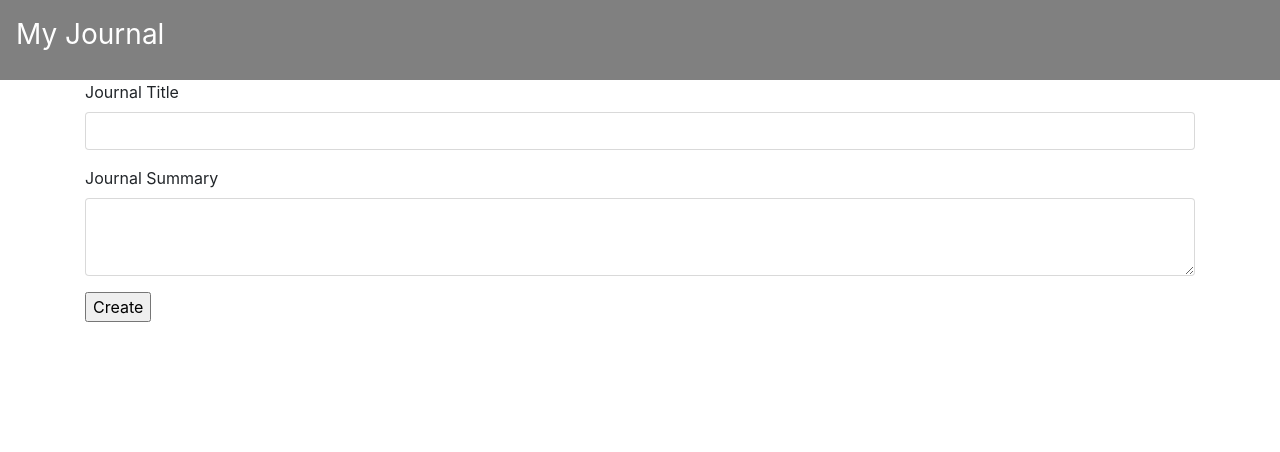
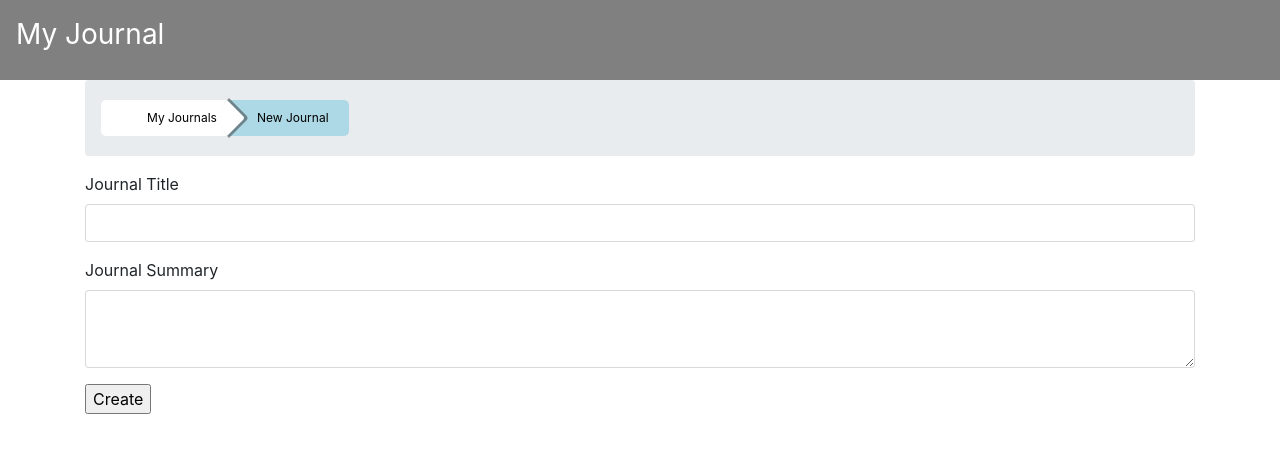
Before and after one commit to jmaynard100/professional-journal, an Angular app: page /journals/new in a window 1280 px wide. Shown: the top 452 px of the page. Built offline with nearby package versions, Linux system fonts and the light colour scheme.

Commit message:
added breadcrumb menu to create journal and create entry

```diff
--- a/src/app/components/create-entry/create-entry.component.css
+++ b/src/app/components/create-entry/create-entry.component.css
@@ -0,0 +1,107 @@
+@import url(https://fonts.googleapis.com/css?family=Merriweather+Sans);
+
+
+html, body {min-height: 100%;}
+
+.breadcrumb {
+	/*centering*/
+    padding-bottom: 20px;
+    padding-top: 20px;
+    font-size: 20px;
+}
+.breadcrumb a {
+	text-decoration: none;
+	outline: none;
+	display: block;
+	float: left;
+	font-size: 12px;
+	line-height: 36px;
+	color: white;
+    /*need more margin on the left of links to accomodate the numbers*/
+    padding: 0 10px 0 30px;
+	position: relative;
+}
+/*since the first link does not have a triangle before it we can reduce the left padding to make it look consistent with other links*/
+.breadcrumb a:first-child {
+	padding-left: 46px;
+	border-radius: 5px 0 0 5px; /*to match with the parent's radius*/
+}
+.breadcrumb a:first-child:before {
+	left: 14px;
+}
+.breadcrumb a:last-child {
+	border-radius: 0 5px 5px 0; /*this was to prevent glitches on hover*/
+	padding-right: 20px;
+}
+
+/*hover/active styles*/
+.breadcrumb a.active, .breadcrumb a:hover{
+	background: #333;
+	background: linear-gradient(#333, #000);
+}
+.breadcrumb a.active:after, .breadcrumb a:hover:after {
+	background: #333;
+	background: linear-gradient(135deg, #333, #000);
+}
+
+/*adding the arrows for the breadcrumbs using rotated pseudo elements*/
+.breadcrumb a:after {
+	content: '';
+	position: absolute;
+	top: 0;
+	right: -18px; /*half of square's length*/
+	/*same dimension as the line-height of .breadcrumb a */
+	width: 36px;
+	height: 36px;
+	/*as you see the rotated square takes a larger height. which makes it tough to position it properly. So we are going to scale it down so that the diagonals become equal to the line-height of the link. We scale it to 70.7% because if square's:
+	length = 1; diagonal = (1^2 + 1^2)^0.5 = 1.414 (pythagoras theorem)
+	if diagonal required = 1; length = 1/1.414 = 0.707*/
+	transform: scale(0.707) rotate(45deg);
+	/*we need to prevent the arrows from getting buried under the next link*/
+	z-index: 1;
+	/*background same as links but the gradient will be rotated to compensate with the transform applied*/
+	background: #666;
+	background: linear-gradient(135deg, #666, #333);
+	/*stylish arrow design using box shadow*/
+	box-shadow:
+		2px -2px 0 2px rgba(0, 0, 0, 0.4),
+		3px -3px 0 2px rgba(255, 255, 255, 0.1);
+	/*
+		5px - for rounded arrows and
+		50px - to prevent hover glitches on the border created using shadows*/
+	border-radius: 0 5px 0 50px;
+}
+/*we dont need an arrow after the last link*/
+.breadcrumb a:last-child:after {
+	content: none;
+}
+/*we will use the :before element to show numbers*/
+.breadcrumb a:before {
+	/*some styles now*/
+	border-radius: 100%;
+	width: 20px;
+	height: 20px;
+	line-height: 20px;
+	margin: 8px 0;
+	position: absolute;
+	top: 0;
+	left: 10px;
+	background: #FFFEFE;
+	background: linear-gradient(#FEFEFE, #FDFCFC);
+	font-weight: bold;
+}
+
+
+.flat a, .flat a:after {
+	background: white;
+	color: black;
+	transition: all 0.5s;
+}
+.flat a:before {
+	background: white;
+	box-shadow: 0 0 0 1px #FFFFFF;
+}
+.flat a:hover, .flat a.active,
+.flat a:hover:after, .flat a.active:after{
+	background: lightblue;
+}
--- a/src/app/components/create-entry/create-entry.component.html
+++ b/src/app/components/create-entry/create-entry.component.html
@@ -1,3 +1,8 @@
+<div class="breadcrumb flat">
+  <a [routerLink]="['/journals']">My Journals</a>
+  <a [routerLink]="['/journal/1/']">Journal 1</a>
+  <a href='#' class="active" >New Entry</a>
+</div>
 <div> <!--<form>-->
   <div class="form-group">
     <label for="exampleFormControlInput1">Entry Title</label>
--- a/src/app/components/create-journal/create-journal.component.css
+++ b/src/app/components/create-journal/create-journal.component.css
@@ -0,0 +1,107 @@
+@import url(https://fonts.googleapis.com/css?family=Merriweather+Sans);
+
+
+html, body {min-height: 100%;}
+
+.breadcrumb {
+	/*centering*/
+    padding-bottom: 20px;
+    padding-top: 20px;
+    font-size: 20px;
+}
+.breadcrumb a {
+	text-decoration: none;
+	outline: none;
+	display: block;
+	float: left;
+	font-size: 12px;
+	line-height: 36px;
+	color: white;
+    /*need more margin on the left of links to accomodate the numbers*/
+    padding: 0 10px 0 30px;
+	position: relative;
+}
+/*since the first link does not have a triangle before it we can reduce the left padding to make it look consistent with other links*/
+.breadcrumb a:first-child {
+	padding-left: 46px;
+	border-radius: 5px 0 0 5px; /*to match with the parent's radius*/
+}
+.breadcrumb a:first-child:before {
+	left: 14px;
+}
+.breadcrumb a:last-child {
+	border-radius: 0 5px 5px 0; /*this was to prevent glitches on hover*/
+	padding-right: 20px;
+}
+
+/*hover/active styles*/
+.breadcrumb a.active, .breadcrumb a:hover{
+	background: #333;
+	background: linear-gradient(#333, #000);
+}
+.breadcrumb a.active:after, .breadcrumb a:hover:after {
+	background: #333;
+	background: linear-gradient(135deg, #333, #000);
+}
+
+/*adding the arrows for the breadcrumbs using rotated pseudo elements*/
+.breadcrumb a:after {
+	content: '';
+	position: absolute;
+	top: 0;
+	right: -18px; /*half of square's length*/
+	/*same dimension as the line-height of .breadcrumb a */
+	width: 36px;
+	height: 36px;
+	/*as you see the rotated square takes a larger height. which makes it tough to position it properly. So we are going to scale it down so that the diagonals become equal to the line-height of the link. We scale it to 70.7% because if square's:
+	length = 1; diagonal = (1^2 + 1^2)^0.5 = 1.414 (pythagoras theorem)
+	if diagonal required = 1; length = 1/1.414 = 0.707*/
+	transform: scale(0.707) rotate(45deg);
+	/*we need to prevent the arrows from getting buried under the next link*/
+	z-index: 1;
+	/*background same as links but the gradient will be rotated to compensate with the transform applied*/
+	background: #666;
+	background: linear-gradient(135deg, #666, #333);
+	/*stylish arrow design using box shadow*/
+	box-shadow:
+		2px -2px 0 2px rgba(0, 0, 0, 0.4),
+		3px -3px 0 2px rgba(255, 255, 255, 0.1);
+	/*
+		5px - for rounded arrows and
+		50px - to prevent hover glitches on the border created using shadows*/
+	border-radius: 0 5px 0 50px;
+}
+/*we dont need an arrow after the last link*/
+.breadcrumb a:last-child:after {
+	content: none;
+}
+/*we will use the :before element to show numbers*/
+.breadcrumb a:before {
+	/*some styles now*/
+	border-radius: 100%;
+	width: 20px;
+	height: 20px;
+	line-height: 20px;
+	margin: 8px 0;
+	position: absolute;
+	top: 0;
+	left: 10px;
+	background: #FFFEFE;
+	background: linear-gradient(#FEFEFE, #FDFCFC);
+	font-weight: bold;
+}
+
+
+.flat a, .flat a:after {
+	background: white;
+	color: black;
+	transition: all 0.5s;
+}
+.flat a:before {
+	background: white;
+	box-shadow: 0 0 0 1px #FFFFFF;
+}
+.flat a:hover, .flat a.active,
+.flat a:hover:after, .flat a.active:after{
+	background: lightblue;
+}
--- a/src/app/components/create-journal/create-journal.component.html
+++ b/src/app/components/create-journal/create-journal.component.html
@@ -1,3 +1,7 @@
+<div class="breadcrumb flat">
+  <a [routerLink]="['/journals']">My Journals</a>
+  <a href='#' class="active" >New Journal</a>
+</div>
 <form [formGroup]="createJournalForm" (ngSubmit)="onSubmit()">
   <div class="form-group">
     <label for="exampleFormControlInput1">Journal Title</label>
```
